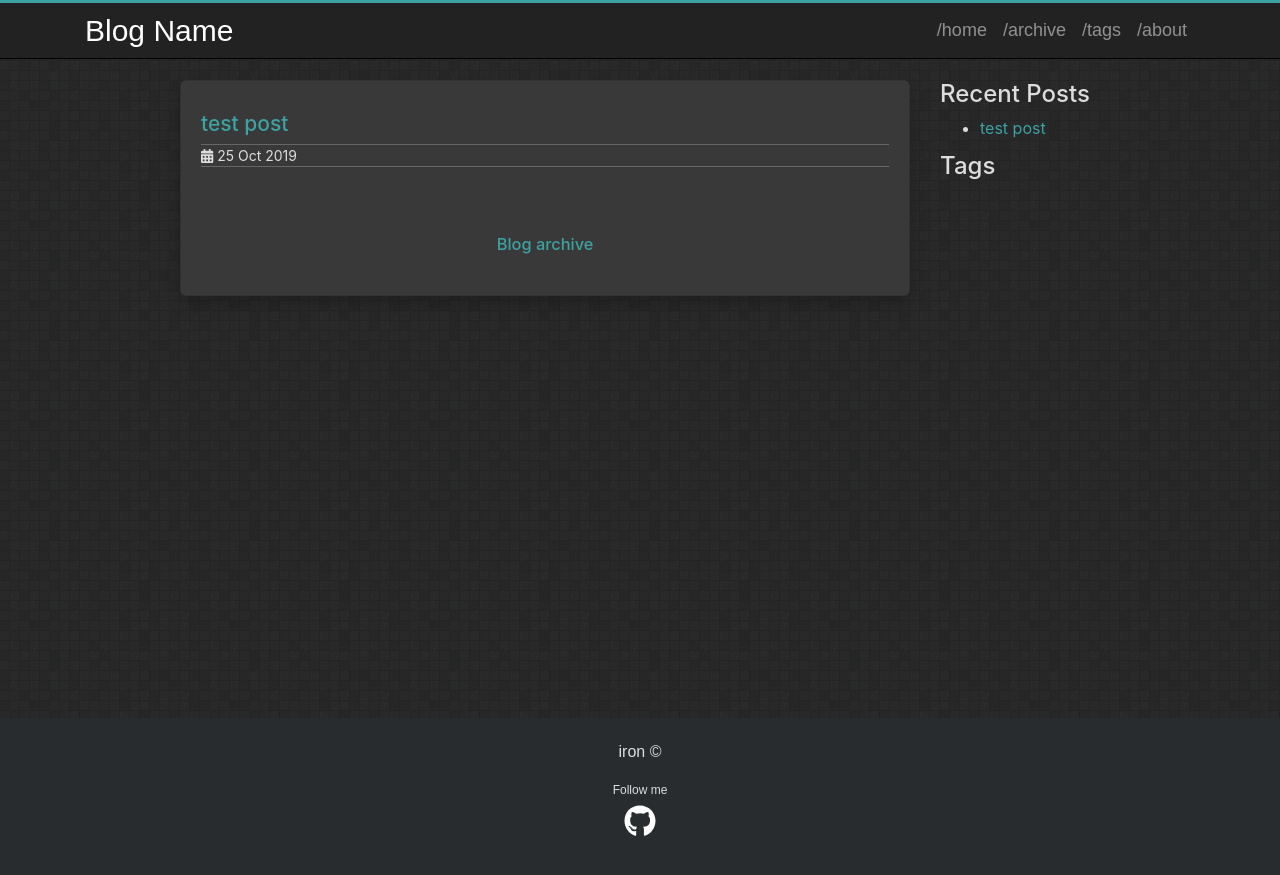
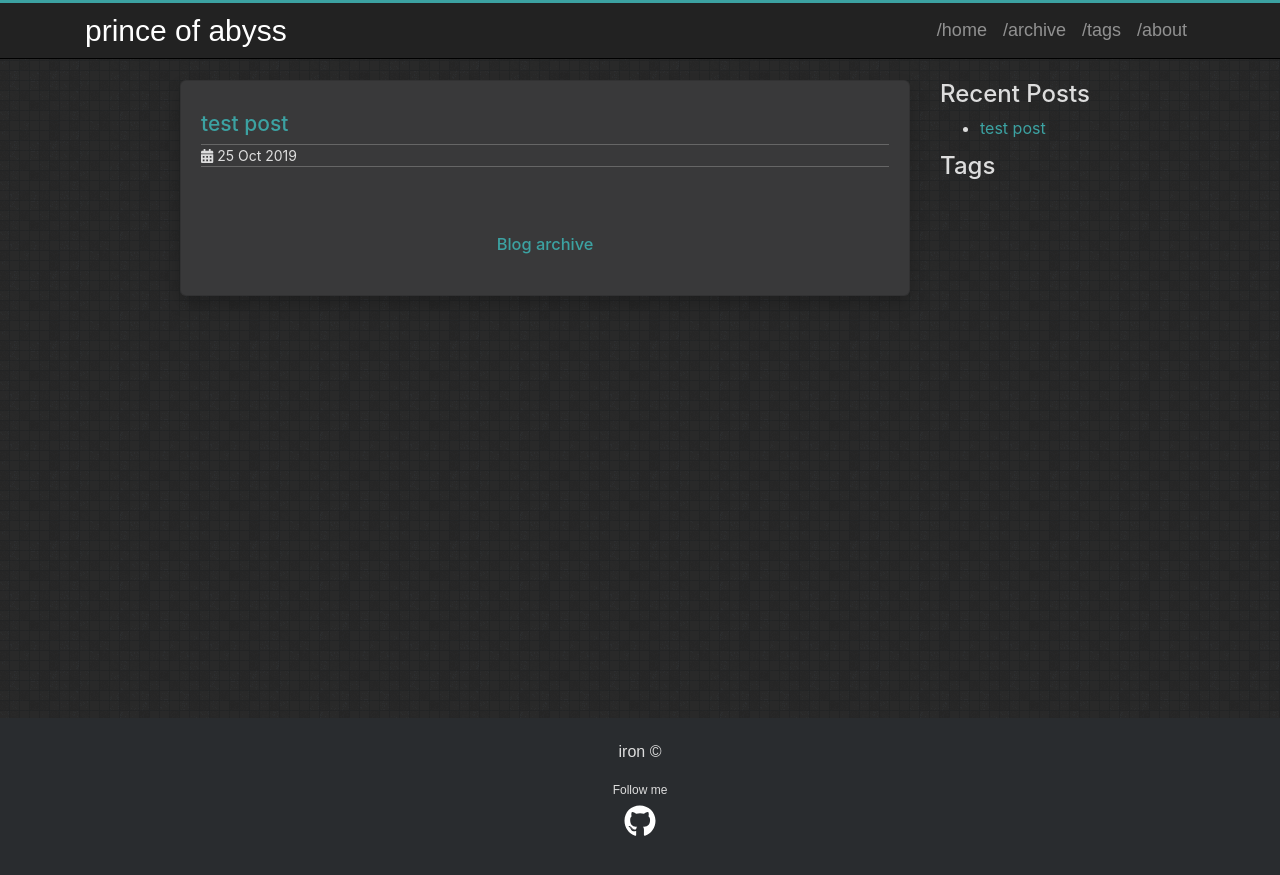
Before and after one commit to iron131211/iron131211.github.io, a Jekyll site: the page built from index.html, in a window 1280 px wide. Shown: the top 875 px of the page. Built offline with Jekyll 4.4.1, drawn with Linux system fonts in a browser that asks for light colours.

Commit message:
Update _config.yml

```diff
--- a/_config.yml
+++ b/_config.yml
@@ -1,7 +1,7 @@
 # Jekyll configuration
 
-name: Blog Name
-description: Software Developer
+name: prince of abyss
+description: just a blog where an idiot shares his thoughts and crappy writing
 
 # Url is currently only used only for the RSS feed in feed.xml
 url: http://iron131211.github.io
```
